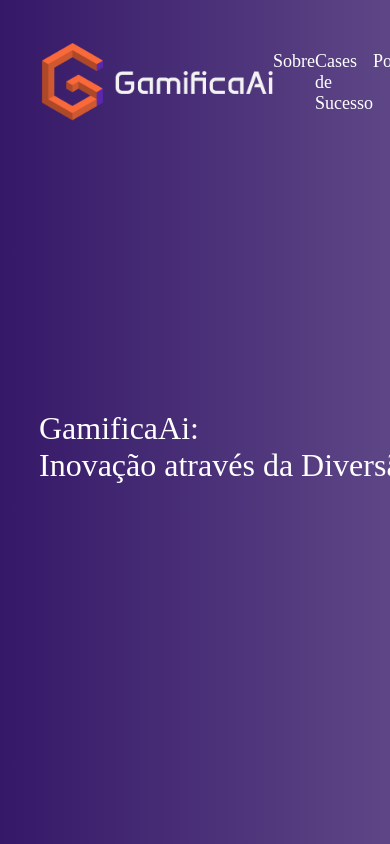
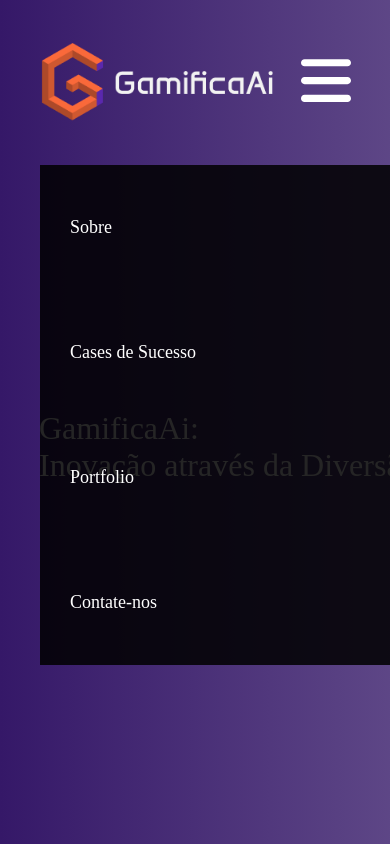
Before and after one commit to Thiago-Nascimento/gamificaai-manha, a plain HTML site: page index.html in a window 390 px wide. Shown: the top 844 px of the page. Drawn offline with Linux system fonts and the light colour scheme; a web font is replaced by a local one.

Commit message:
feat: responsividade feita até 1300px

```diff
--- a/index.html
+++ b/index.html
@@ -26,6 +26,7 @@
                     <a href="#portfolio">Portfolio</a>
                     <a href="#contato">Contate-nos</a>
                 </nav>
+                <button><svg xmlns="http://www.w3.org/2000/svg" viewBox="0 0 448 512"><!--!Font Awesome Free 6.5.2 by @fontawesome - https://fontawesome.com License - https://fontawesome.com/license/free Copyright 2024 Fonticons, Inc.--><path d="M0 96C0 78.3 14.3 64 32 64H416c17.7 0 32 14.3 32 32s-14.3 32-32 32H32C14.3 128 0 113.7 0 96zM0 256c0-17.7 14.3-32 32-32H416c17.7 0 32 14.3 32 32s-14.3 32-32 32H32c-17.7 0-32-14.3-32-32zM448 416c0 17.7-14.3 32-32 32H32c-17.7 0-32-14.3-32-32s14.3-32 32-32H416c17.7 0 32 14.3 32 32z"/></svg></button>
             </div>
         </header>
         <!--
--- a/style.css
+++ b/style.css
@@ -45,6 +45,10 @@ html {
 
 header {
     height: 165px;
+}
+
+header button {
+    display: none;
 }
 
 header img {
@@ -456,3 +460,55 @@ footer .container-grid {
 /* OK - Scroll nos links */
 /* OK - Favicon */
 /* Animação do banner */
+
+@media screen and (max-width: 1300px) {
+    header {
+        position: relative;
+    }
+
+    header button {
+        width: 50px;
+
+        display: unset;
+
+        background: none;
+        border: none;
+    }
+
+    header svg {
+        fill: white;
+    }
+
+    nav.menu {
+        height: 500px;
+        width: 350px;
+
+        padding: 0px 30px;
+
+        flex-direction: column;
+        justify-content: space-around;
+
+        background-color: #000000da;
+
+        position: absolute;
+        top: 165px;
+        right: 0px;
+    }
+
+    #sobre {
+        padding: 100px 15%;
+    }
+
+    .card {
+        height: 320px;
+        width: 200px;
+    }
+
+    #contato form {
+        width: 75%;
+    }
+}
+
+@media screen and (max-width: 1080px) {
+
+}
```
Also changed, not shown: img/bars-solid.svg (added).
